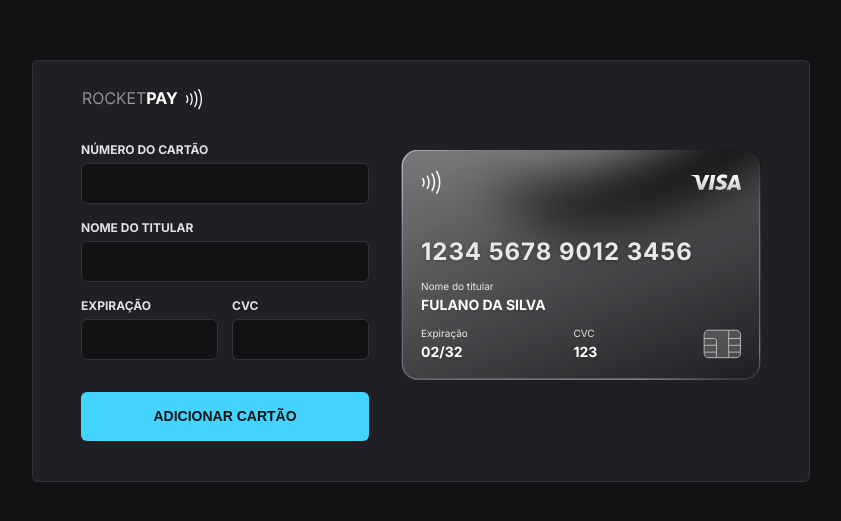
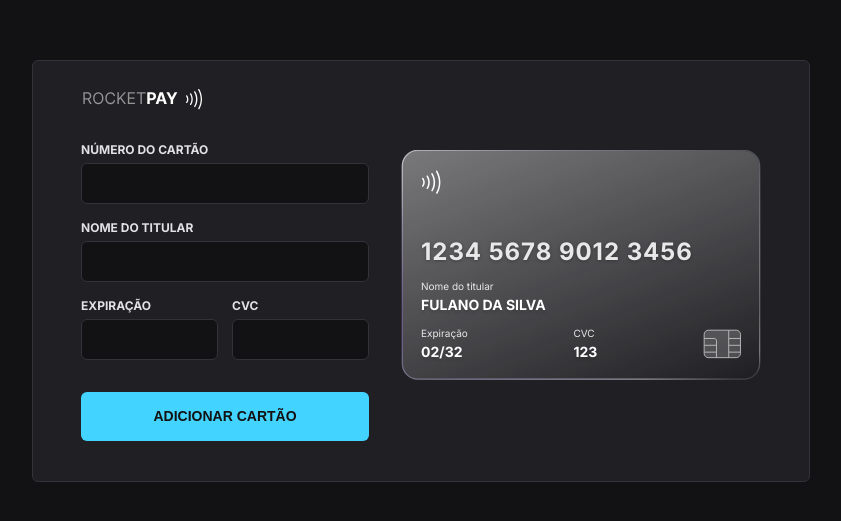
Before and after one commit to lucas-tolotosilva/Projeto-EL, a website built with Vite: page index.html in a window 1280 px wide. Shown: the part 129-650 px from the top of the page, without its empty margins (219-1060 px from the left). Built offline with nearby package versions, Linux system fonts and the light colour scheme.

Commit message:
Creating file

```diff
--- a/index.html
+++ b/index.html
@@ -44,13 +44,13 @@
               <g filter="url(#filter0_f_3_2547)">
                 <path
                   d="M451.518 -135.506C473.881 -89.3531 414.166 -13.4917 318.142 33.9349C222.118 81.3615 126.147 82.3939 103.784 36.2409C81.4215 -9.91221 141.136 -85.7735 237.16 -133.2C333.184 -180.627 429.156 -181.659 451.518 -135.506Z"
-                  fill="black"
+                  fill=""
                 />
               </g>
               <g filter="url(#filter1_f_3_2547)">
                 <path
                   d="M399.134 -169.756C421.497 -123.603 361.783 -47.742 265.758 -0.315356C169.734 47.1113 73.7629 48.1437 51.4003 1.99062C29.0377 -44.1624 88.7521 -120.024 184.776 -167.45C280.8 -214.877 376.772 -215.909 399.134 -169.756Z"
-                  fill="gray"
+                  fill=""
                 />
               </g>
             </g>
@@ -105,7 +105,7 @@
           <span><img src="/cc-icon.svg" alt="ícone padrão de cartão" /></span>
           <span
             ><img
-              src="/cc-visa.svg"
+              src="/cc-default.svg"
               alt="ícone do cartão de crédito selecionado"
           /></span>
         </div>
```
